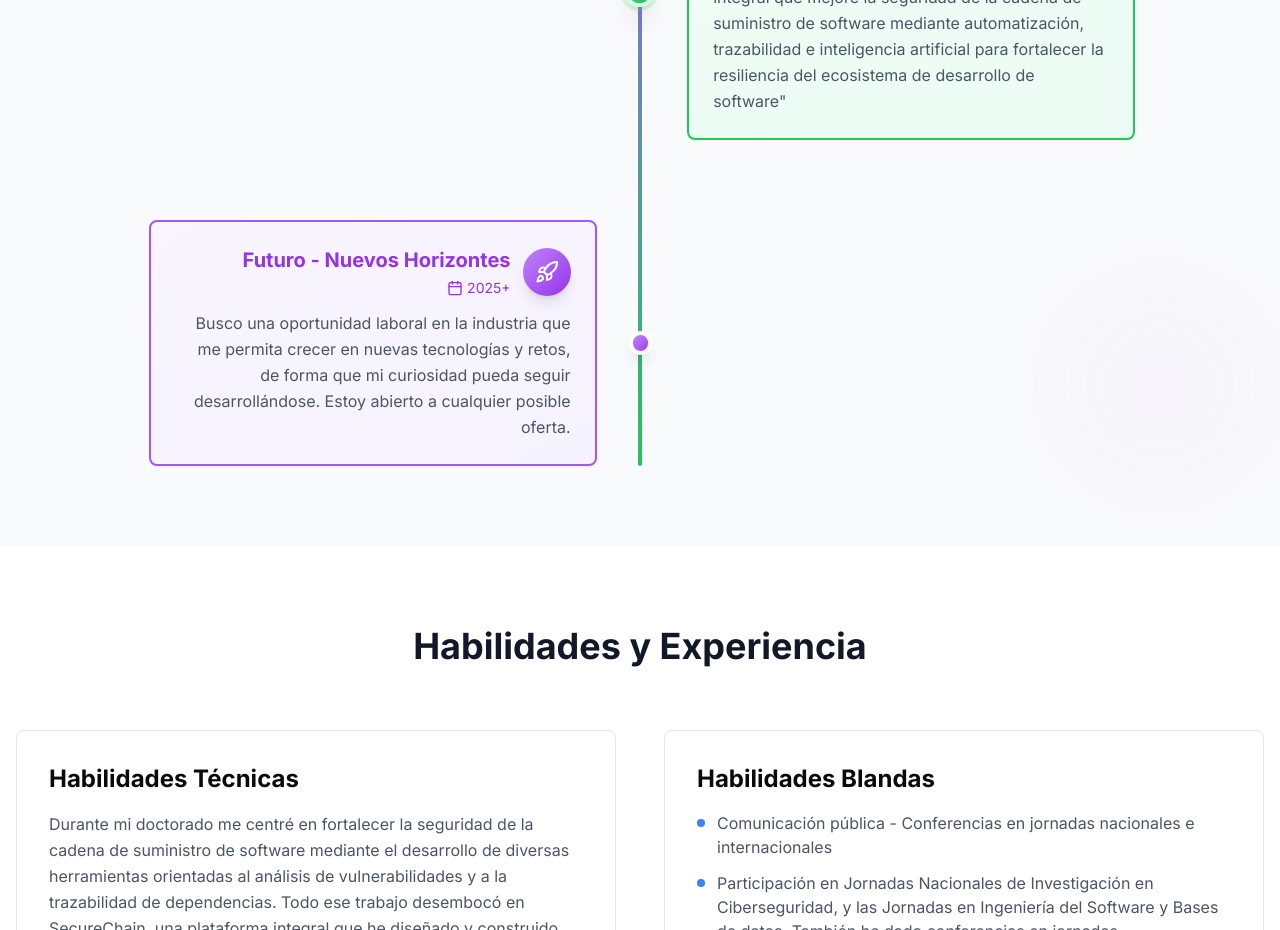
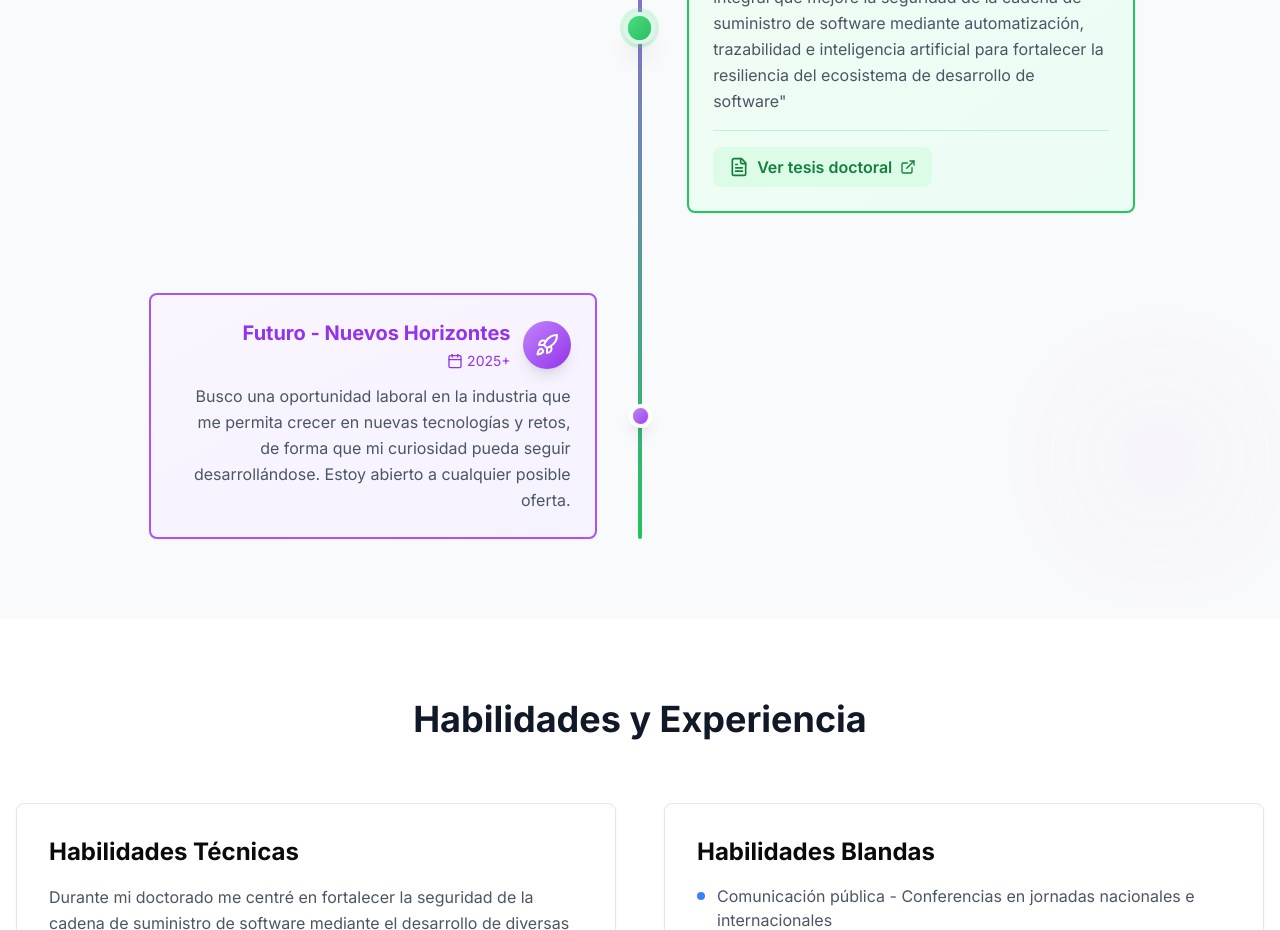
Before and after one commit to GermanMT/portfolio, a Next.js app: page / in a window 1280 px wide. Shown: the part 1960-2890 px from the top of the page. Built offline with nearby package versions, Linux system fonts and the light colour scheme.

Commit message:
feat: add link for phd document from idus

```diff
--- a/app/page.tsx
+++ b/app/page.tsx
@@ -17,6 +17,8 @@ import {
   Rocket,
   Star,
   Calendar,
+  FileText,
+  ExternalLink,
 } from "lucide-react"
 import { FaGithub, FaLinkedin } from "react-icons/fa"
 import { SiGooglescholar } from "react-icons/si"
@@ -61,6 +63,7 @@ const translations = {
         title: "Presente - Doctor",
         description:
           'Acabo de defender mi tesis doctoral con honores Cum Laude: "Una propuesta para un enfoque integral que mejore la seguridad de la cadena de suministro de software mediante automatización, trazabilidad e inteligencia artificial para fortalecer la resiliencia del ecosistema de desarrollo de software"',
+        thesisLink: "Ver tesis doctoral",
       },
       future: {
         title: "Futuro - Nuevos Horizontes",
@@ -166,6 +169,7 @@ const translations = {
         title: "Present - PhD",
         description:
           'I have just defended my doctoral thesis with Cum Laude honours: "A proposal for a comprehensive approach that improves software supply chain security through automation, traceability and artificial intelligence to strengthen the resilience of the software development ecosystem"',
+        thesisLink: "View doctoral thesis",
       },
       future: {
         title: "Future - New Horizons",
@@ -545,6 +549,18 @@ export default function Portfolio() {
                       <p className="text-gray-600 dark:text-gray-300 leading-relaxed">
                         {t.roadmap.current.description}
                       </p>
+                      <div className="mt-4 pt-4 border-t border-green-200 dark:border-green-700">
+                        <a
+                          href="https://idus.us.es/items/b9a2da42-7468-4c6d-a6f6-f242c23274e5"
+                          target="_blank"
+                          rel="noopener noreferrer"
+                          className="inline-flex items-center gap-2 px-4 py-2 bg-green-100 dark:bg-green-900/30 text-green-700 dark:text-green-300 rounded-lg hover:bg-green-200 dark:hover:bg-green-900/50 transition-all duration-300 font-semibold group"
+                        >
+                          <FileText className="w-5 h-5" />
+                          {t.roadmap.current.thesisLink}
+                          <ExternalLink className="w-4 h-4 group-hover:translate-x-1 group-hover:-translate-y-1 transition-transform duration-300" />
+                        </a>
+                      </div>
                     </CardContent>
                   </Card>
                 </div>
@@ -703,6 +719,18 @@ export default function Portfolio() {
                     <p className="text-gray-600 dark:text-gray-300 leading-relaxed text-sm">
                       {t.roadmap.current.description}
                     </p>
+                    <div className="mt-3 pt-3 border-t border-green-200 dark:border-green-700">
+                      <a
+                        href="https://idus.us.es/items/b9a2da42-7468-4c6d-a6f6-f242c23274e5"
+                        target="_blank"
+                        rel="noopener noreferrer"
+                        className="inline-flex items-center gap-2 px-3 py-2 bg-green-100 dark:bg-green-900/30 text-green-700 dark:text-green-300 rounded-lg hover:bg-green-200 dark:hover:bg-green-900/50 transition-all duration-300 font-semibold text-sm group"
+                      >
+                        <FileText className="w-4 h-4" />
+                        {t.roadmap.current.thesisLink}
+                        <ExternalLink className="w-3 h-3 group-hover:translate-x-1 group-hover:-translate-y-1 transition-transform duration-300" />
+                      </a>
+                    </div>
                   </CardContent>
                 </Card>
               </div>
```
